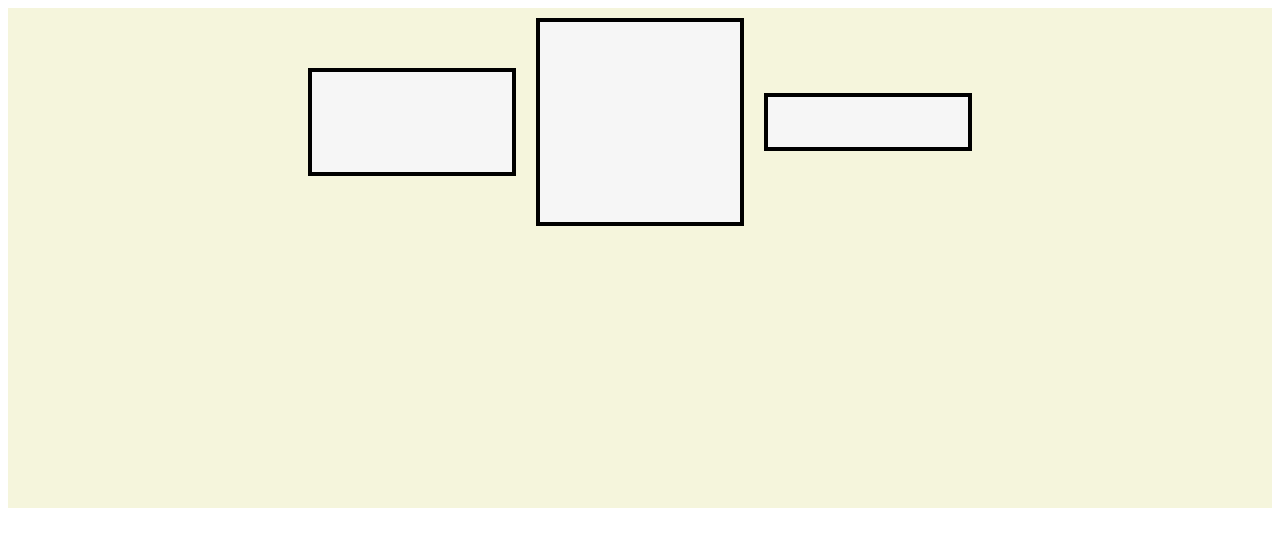
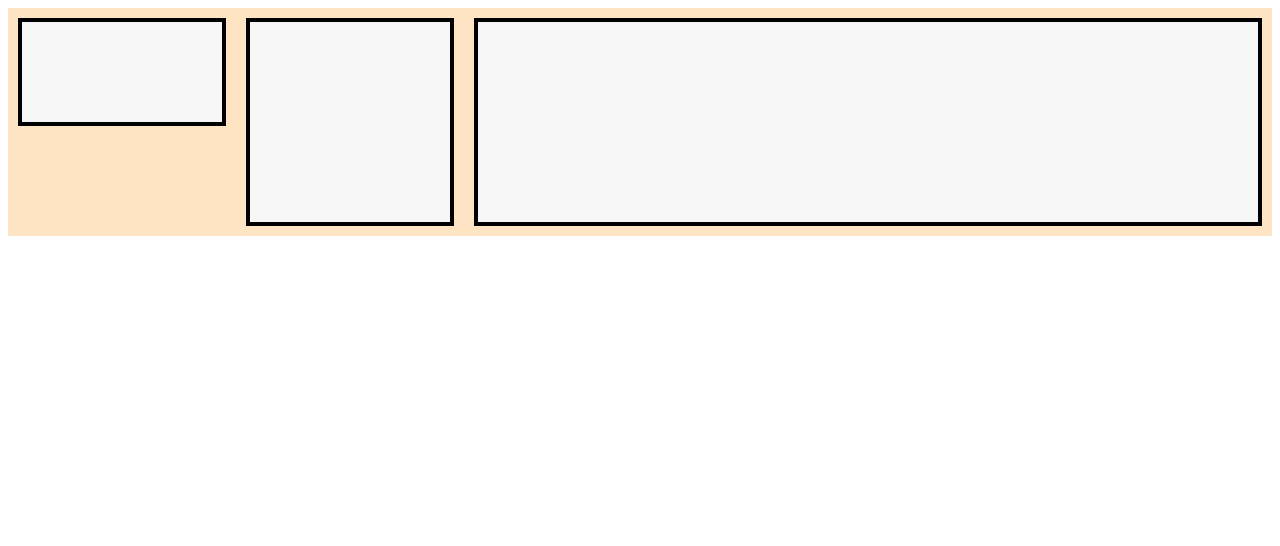
Before and after one commit to Mazid-12/front-end-Projects, a plain HTML site: page FlexBox/index.html in a window 1280 px wide. Drawn offline with Linux system fonts and the light colour scheme.

Commit message:
align-self controls the specific box. Flex-grow and flex-shrink controls whether a box should use the remaining space if there is, or if it should shrink or not

```diff
--- a/FlexBox/styles.css
+++ b/FlexBox/styles.css
@@ -1,11 +1,6 @@
 .flexbox-container{
     display: flex;
-    background-color: beige;
-    justify-content: center;
-    align-items:center;
-    flex-wrap: wrap;
-    align-content: flex-start;
-    height: 500px ;
+    background-color: bisque;
 }
 
 .flexbox{
@@ -17,10 +12,13 @@
 
 .flexbox1{
     min-height: 100px;
+    flex-shrink: 0;
+    align-self: flex-start;
 }
 .flexbox2{
     min-height: 200px
 }
 .flexbox3{
     min-height: 50px;
+    flex-grow: 1;
 }
```
